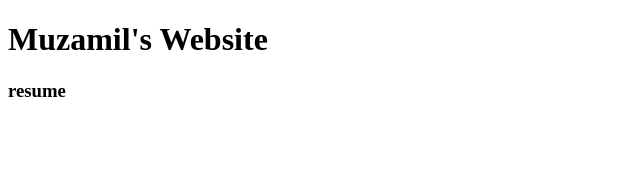
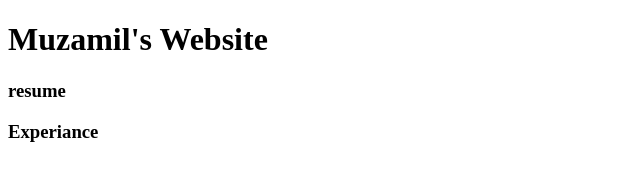
Before and after one commit to muzamil-dev/profolio, a plain HTML site: page index.html in a window 1280 px wide. Shown: the whole page, without its empty margins (0-640 px from the left). Drawn offline with Linux system fonts and the light colour scheme.

Commit message:
Update index.html

```diff
--- a/index.html
+++ b/index.html
@@ -7,6 +7,7 @@
 
 <h1>Muzamil's Website</h1>
 <h3> resume </h3>
+<h3> Experiance </h3>
 
 </body>
 </html>
```
